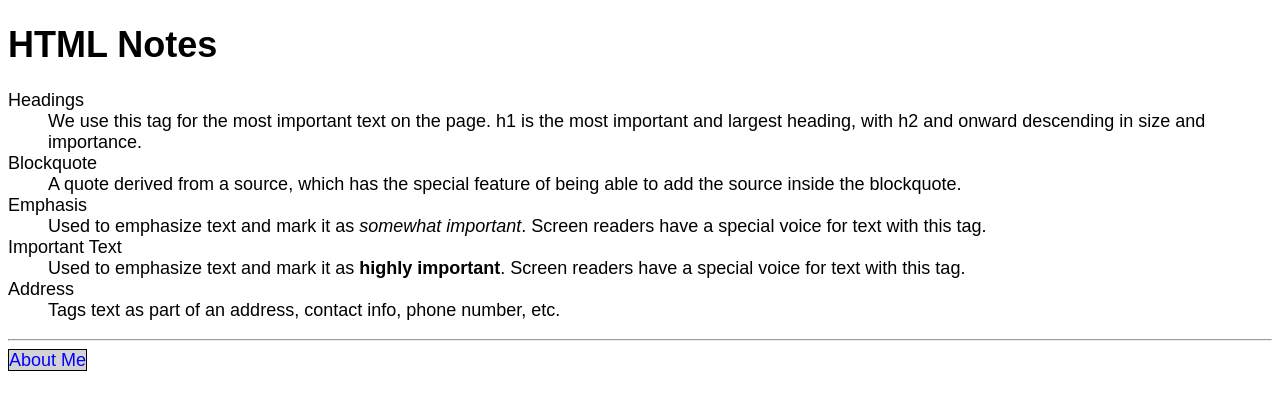
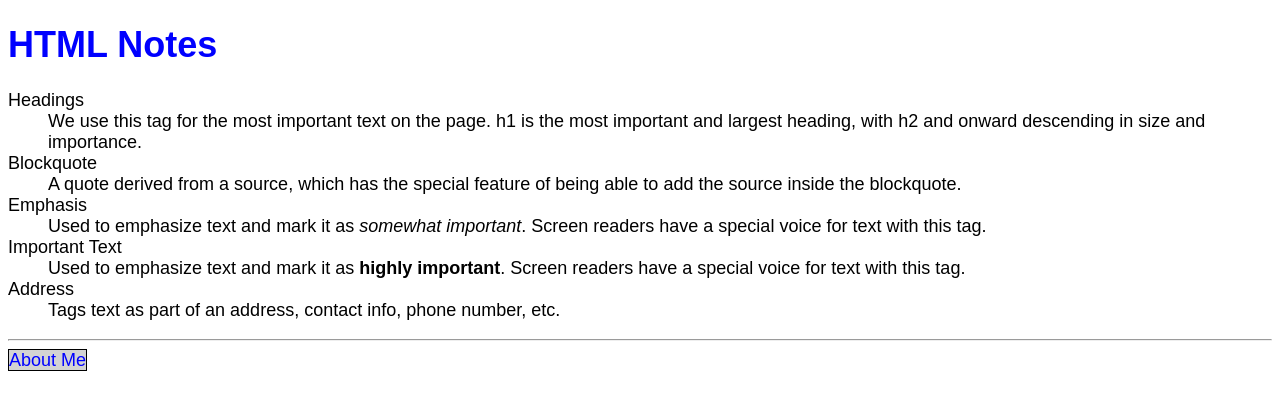
Before and after one commit to MorrisonMac/MorrisonMac.github.io, a plain HTML site: page html-assignment/notes.html in a window 1280 px wide. Drawn offline with Linux system fonts and the light colour scheme.

Commit message:
minor tweak

```diff
--- a/html-assignment/notes.html
+++ b/html-assignment/notes.html
@@ -8,7 +8,7 @@
     <link href="css/main.css" rel="stylesheet">
 </head>
 <body>
-    <h1>HTML Notes</h1>
+    <h1 class="site-title">HTML Notes</h1>
     <section>
         <dl>
             <dt>Headings</dt>
```
